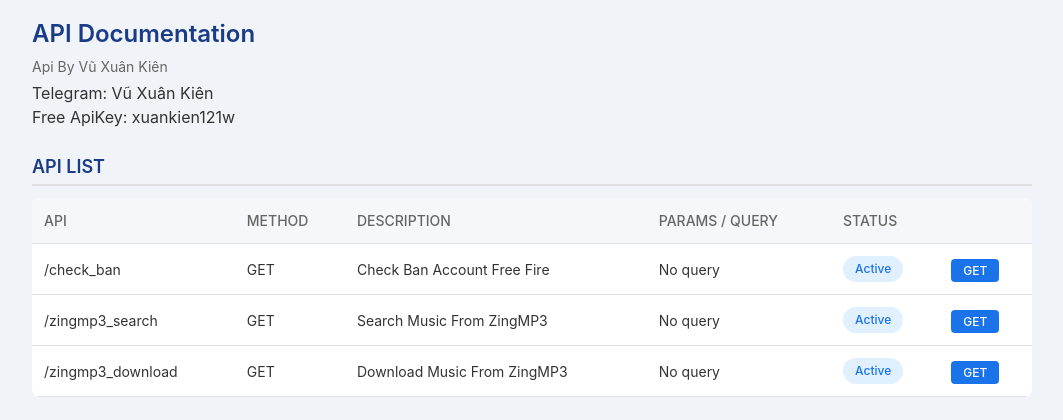
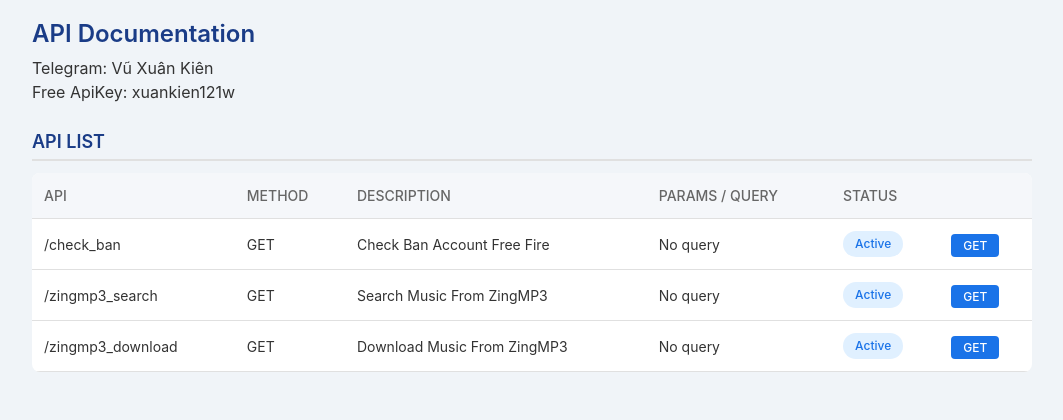
Before and after one commit to Xuankiendev/api-kiendev, a Flask app: page / in a window 1280 px wide. Shown: the top 420 px of the page, without its empty margins (108-1171 px from the left). Run offline with Flask 3, Linux system fonts and the light colour scheme.

Commit message:
Update index.html

```diff
--- a/templates/index.html
+++ b/templates/index.html
@@ -100,7 +100,6 @@
 <body>
     <div class="container">
         <h1>API Documentation</h1>
-        <div class="added-by">Api By Vũ Xuân Kiên</div>
         <div class="telegram">Telegram: <a href="https://t.me/deptraiaiyeu" target="_blank">Vũ Xuân Kiên</a></div>
         <div class="api-key">Free ApiKey: xuankien121w</div>
 
```
